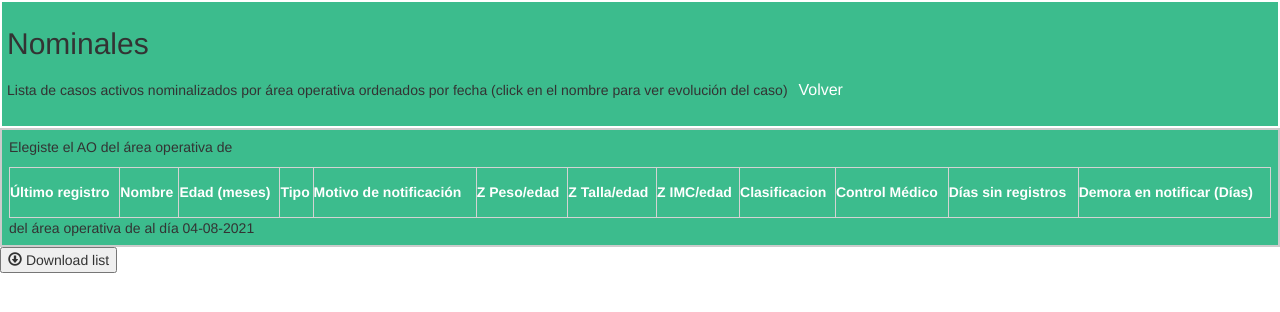
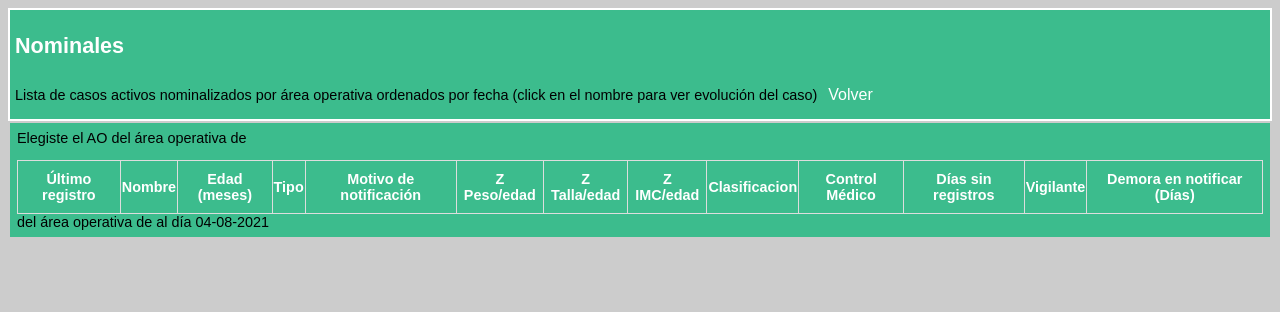
Before and after one commit to enriquefnt/reglog, a PHP site: page /include/nominal.php in a window 1280 px wide. Shown: the top 312 px of the page. Run offline with PHP 8.4, Linux system fonts and the light colour scheme; data that the repository does not hold is empty.

Commit message:
agregados vigilantes

```diff
--- a/include/controles_caso.html.php
+++ b/include/controles_caso.html.php
@@ -23,6 +23,7 @@
     <th>Z IMC/edad</th>
      <th>Clasificación</th>
     <th>Control Médico</th>
+    <th>Vigilante</th>
   </tr>
   </thead>
   <tbody>
@@ -47,7 +48,7 @@
     <td align="center"><?= htmlspecialchars($control['ZIMCEdad'], ENT_QUOTES, 'UTF-8'); ?></td>
      <td align="center"><?= htmlspecialchars($control['Clasificacion'], ENT_QUOTES, 'UTF-8'); ?></td>
      <td align="center"><?= htmlspecialchars($control['Médico'], ENT_QUOTES, 'UTF-8'); ?></td>
-
+  	<td align="center"><?= htmlspecialchars($control['vigilante'], ENT_QUOTES, 'UTF-8'); ?></td>
 
 
     </tr>
--- a/include/estilo.css
+++ b/include/estilo.css
@@ -8,7 +8,18 @@ body {font-size: 0.9em;
   }
 
 
+ul {
+  list-style: none; /* Quitamos los marcadores */
+  padding: 3; /* Quitamos el padding por defecto de la lista */
+  margin-left: 5px; /* Separamos la lista de la izquierda */
+}
 
+li {
+  display: table-cell;
+  border: 2px;
+  text-align: center;
+  padding: 5px;
+}
 
 header {
   display: block;
@@ -44,7 +55,7 @@ width: 100%;
 }
 
 table, th, td {
-  border: 1px solid lightgrey;
+  border: 1px solid #ddd;
 }
 
 
@@ -52,7 +63,7 @@ th {
   background-color: #3cbc8d;
   color: white;
   height: 50px;
-  text-align: left
+  text-align: center;
 }
 
 
--- a/include/nominal.html.php
+++ b/include/nominal.html.php
@@ -6,7 +6,7 @@ include __DIR__ . '/../include/conecta.php';
 <head>
 	<title>Listados Nominales</title>
 <link rel="stylesheet" type="text/css" href="estilo.css">
-<link rel="stylesheet" href="https://maxcdn.bootstrapcdn.com/bootstrap/3.4.0/css/bootstrap.min.css">
+
 <link rel="shortcut icon" type="image/x-icon" href="public/favicon.ico">
 </head>
 
@@ -41,6 +41,7 @@ include __DIR__ . '/../include/conecta.php';
     <th>Clasificacion</th>
     <th>Control Médico</th>
     <th>Días sin registros</th>
+    <th>Vigilante</th>
     <th>Demora en notificar (Días)</th>
   </tr>
   </thead>
@@ -81,6 +82,7 @@ include __DIR__ . '/../include/conecta.php';
     <td align="center"><?= htmlspecialchars($caso['Medico'], ENT_QUOTES, 'UTF-8'); ?></td>
   	<td align="center" style= "background-color: #<?= htmlspecialchars($caso['color'], ENT_QUOTES, 'UTF-8'); ?>">
   	  	 	<?= htmlspecialchars($caso['dias_transcurridos'], ENT_QUOTES, 'UTF-8'); ?></td>
+            <td align="center"><?= htmlspecialchars($caso['vigilante'], ENT_QUOTES, 'UTF-8'); ?></td>
  	<td align="center"><?= htmlspecialchars($caso['retraso'], ENT_QUOTES, 'UTF-8'); ?></td>
 
     </tr>
@@ -90,9 +92,6 @@ include __DIR__ . '/../include/conecta.php';
 	<?='del área operativa de '. $caso['AOP'].  ' al día ' . date("d-m-Y "); ?>
 	<?php endif; ?>
 </div>
-<button>
-   <span class="glyphicon glyphicon-download"></span>
-   Download list
-</button>
+
 </body>
 </html>
--- a/include/nominal.php
+++ b/include/nominal.php
@@ -18,7 +18,7 @@ include __DIR__ . '/../include/conecta.php';
  	ROUND(NotZimc,2) AS ZIMCEdad , MotNom, SevoNom, SclinNom,@tabla:="Notificación" AS Tipo,
     if(NotFin="SI","Alta","Activo") AS Estado, NotFecha AS Ordena,
     if(NotMatricula="SIN DATO","NO","SI") AS Medico, Aoresi,NotFin,IdCtrol,NotFin, TIMESTAMPDIFF(DAY, NotFecha, now()) AS dias_transcurridos,
-    DATEDIFF( NotFechaSist, NotFecha) as retraso,
+    DATEDIFF( NotFechaSist, NotFecha) as retraso,  CONCAT(Ape,", ",Nom) AS vigilante,
     CASE
     WHEN
     (NotZpe > 7 OR NotZimc > 7 OR NotZta > 7 OR
@@ -62,6 +62,7 @@ left join SEGUNCLINICA on NotClinica = SclinId
 left join MOTIVOSNOTI on NotMotivo = MotId
 left join AREAS on Aoresi=Ao_Id
 left join NOTICONTROL on NotId=IdNoti
+inner join USUARIOS on NotUsuario = Idusuario
 where Aoresi= '.$_POST['listaAOPS'].' AND NotFin="NO" AND IdCtrol IS null
 
 UNION
@@ -71,7 +72,7 @@ select t.IdNoti, DATE_FORMAT(t.CtrolFecha , "%d/%m/%Y") AS Fecha, ApeNom As Nomb
     ROUND(t.CtrolZimc,2) AS ZIMCEdad , MotNom, SevoNom, SclinNom,
 	@tabla:="Control" AS Tipo,if(NotFin="SI","Alta","Activo") AS Estado, @ordena:=CtrolFecha,
 	if(CtrolMatricula="SIN DATO","NO","SI") AS Medico,Aoresi,NotFin,IdCtrol,NotFin, TIMESTAMPDIFF(DAY, CtrolFecha, now()) AS dias_transcurridos,
-	DATEDIFF(CtrolFechapc,CtrolFecha) AS retraso ,
+	DATEDIFF(CtrolFechapc,CtrolFecha) AS retraso ,  CONCAT(Ape,", ",Nom)  AS vigilante,
 				 CASE
 				    WHEN
     CtrolZp > 7 OR CtrolZimc > 7 OR CtrolZt > 7 OR
@@ -119,6 +120,7 @@ AS color
 				inner join SEGUNCLINICA on NotClinica = SclinId
 				inner join MOTIVOSNOTI on NotMotivo = MotId
 				inner join AREAS on Aoresi=Ao_Id
+				inner join USUARIOS on CtrolUsuario = Idusuario
 								where Aoresi= '.$_POST['listaAOPS'].' AND NotFin="NO"
                                 GROUP BY Nombre
                                 order by Ordena desc;';
--- a/include/ultimos.html.php
+++ b/include/ultimos.html.php
@@ -39,6 +39,7 @@ include __DIR__ . '/../include/conecta.php';
     <th>Clasificacion</th>
     <th>Control Médico</th>
     <th>Estado</th>
+    <th>Vigilante</th>
     <th>Demora en notificar (Días)</th>
   </tr>
   </thead>
@@ -79,6 +80,7 @@ include __DIR__ . '/../include/conecta.php';
     <td><?= htmlspecialchars($caso['Clacificación'], ENT_QUOTES, 'UTF-8'); ?></td>
     <td align="center"><?= htmlspecialchars($caso['Medico'], ENT_QUOTES, 'UTF-8'); ?></td>
     <td><?= htmlspecialchars($caso['Estado'], ENT_QUOTES, 'UTF-8'); ?></td>
+    <td><?= htmlspecialchars($caso['vigilante'], ENT_QUOTES, 'UTF-8'); ?></td>
     <td align="center"><?= htmlspecialchars($caso['retraso'], ENT_QUOTES, 'UTF-8'); ?></td>
   </tr>
   <?php endforeach; ?>
--- a/include/ultimos.php
+++ b/include/ultimos.php
@@ -11,7 +11,7 @@ include __DIR__ . '/../include/conecta.php';
 			Select  DATE_FORMAT(NotFecha , "%d/%m/%Y") AS Fecha, ApeNom As Nombre,ROUND(DATEDIFF(NotFecha,FechaNto)/30.44) AS meses, Ao_Nom AS AOP, NotPeso AS Peso,  NotTalla AS Talla, ROUND(NotZpe,2) AS ZPesoEdad ,ROUND(NotZta,2)  AS ZTallaEdad ,
  				ROUND(NotZimc,2) AS ZIMCEdad , MotNom, SevoNom, SclinNom,
  				@tabla:="Notificación" AS Tipo, if(NotFin="SI","Alta","Activo") AS Estado, NotFecha AS Ordena, if(NotMatricula="SIN DATO","NO","SI") AS Medico,
- 				DATEDIFF( NotFechaSist, NotFecha) as retraso, IdNiño,
+ 				DATEDIFF( NotFechaSist, NotFecha) as retraso, IdNiño,  CONCAT(Ape,", ",Nom)  AS vigilante,
     CASE
     WHEN
     (NotZpe > 7 OR NotZimc > 7 OR NotZta > 7 OR
@@ -46,13 +46,14 @@ inner join SEGUNEVOLUCION on NotEvo = SevoId
 inner join SEGUNCLINICA on NotClinica = SclinId
 inner join MOTIVOSNOTI on NotMotivo = MotId
 inner join AREAS on Aoresi=Ao_Id
+inner join USUARIOS on NotUsuario = Idusuario
 where NotFecha  > now() - INTERVAL 30 day
 
 UNION
 select DATE_FORMAT(CtrolFecha , "%d/%m/%Y") AS Fecha, ApeNom As Nombre,ROUND(DATEDIFF(CtrolFecha,FechaNto)/30.44) AS meses, Ao_Nom AS AOP, CtrolPeso AS Peso,  CtrolTalla AS Talla, ROUND(CtrolZp,2) AS ZPesoEdad ,ROUND(CtrolZt,2)  AS ZTallaEdad , ROUND(CtrolZimc,2) AS ZIMCEdad , MotNom, SevoNom, SclinNom,
 	@tabla:="Control" AS Tipo,if(NotFin="SI","Alta","Activo") AS Estado, CtrolFecha AS Ordena,
 	if(CtrolMatricula="SIN DATO","NO","SI") AS Medico,
-	DATEDIFF(CtrolFechapc,CtrolFecha) AS retraso , IdNiño,
+	DATEDIFF(CtrolFechapc,CtrolFecha) AS retraso , IdNiño, CONCAT(Ape,", ",Nom)  AS vigilante,
 				 CASE
 				    WHEN
     CtrolZp > 7 OR CtrolZimc > 7 OR CtrolZt > 7 OR
@@ -86,6 +87,7 @@ AS Clacificación
 				inner join SEGUNCLINICA on NotClinica = SclinId
 				inner join MOTIVOSNOTI on NotMotivo = MotId
 				inner join AREAS on Aoresi=Ao_Id
+				inner join USUARIOS on CtrolUsuario = Idusuario
 				where CtrolFecha  > now() - INTERVAL 30 day
 				order by Ordena desc limit 15
 				';
```
Also changed, not shown: include/controles_caso.php (+5 -2 lines).
